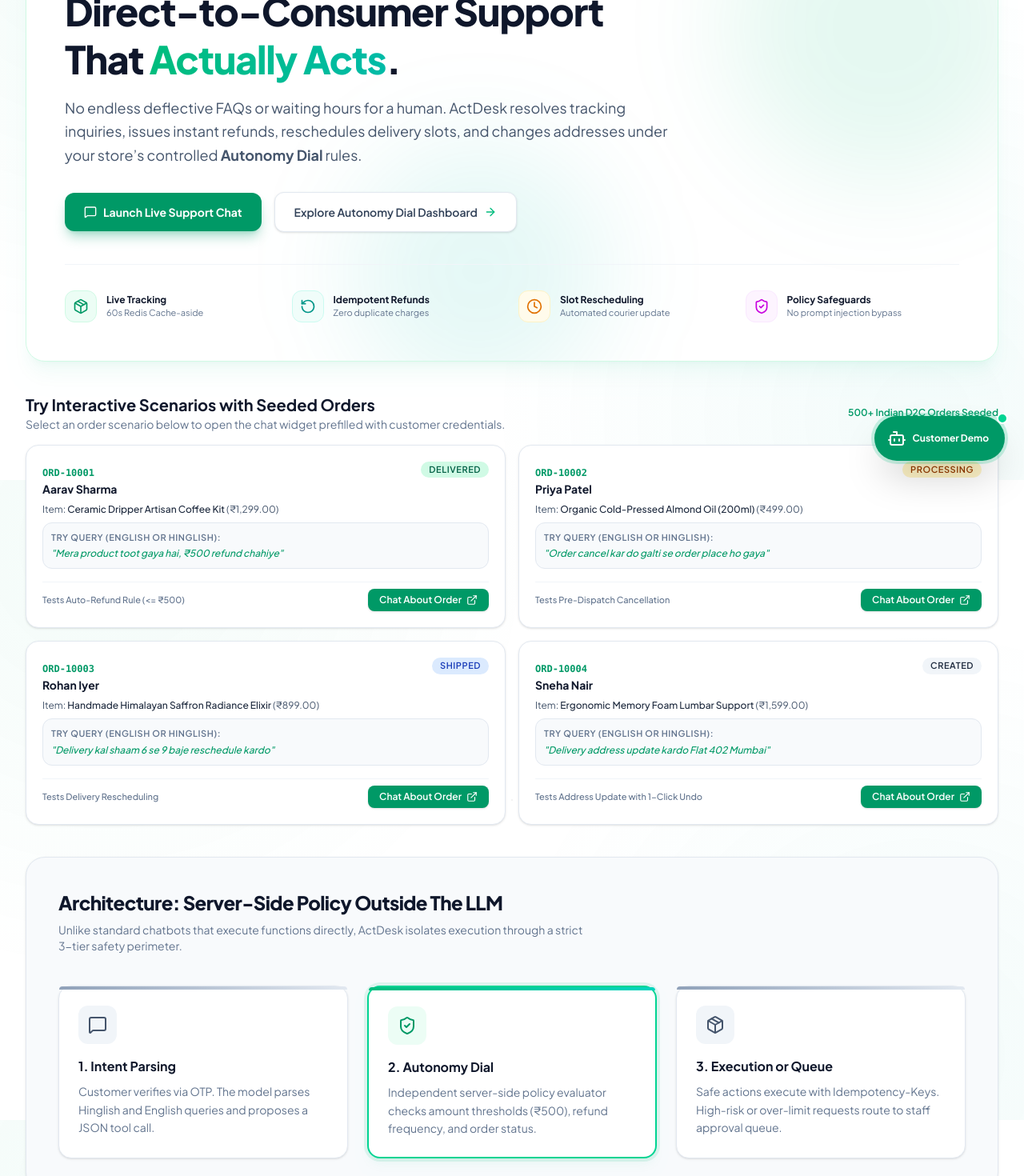
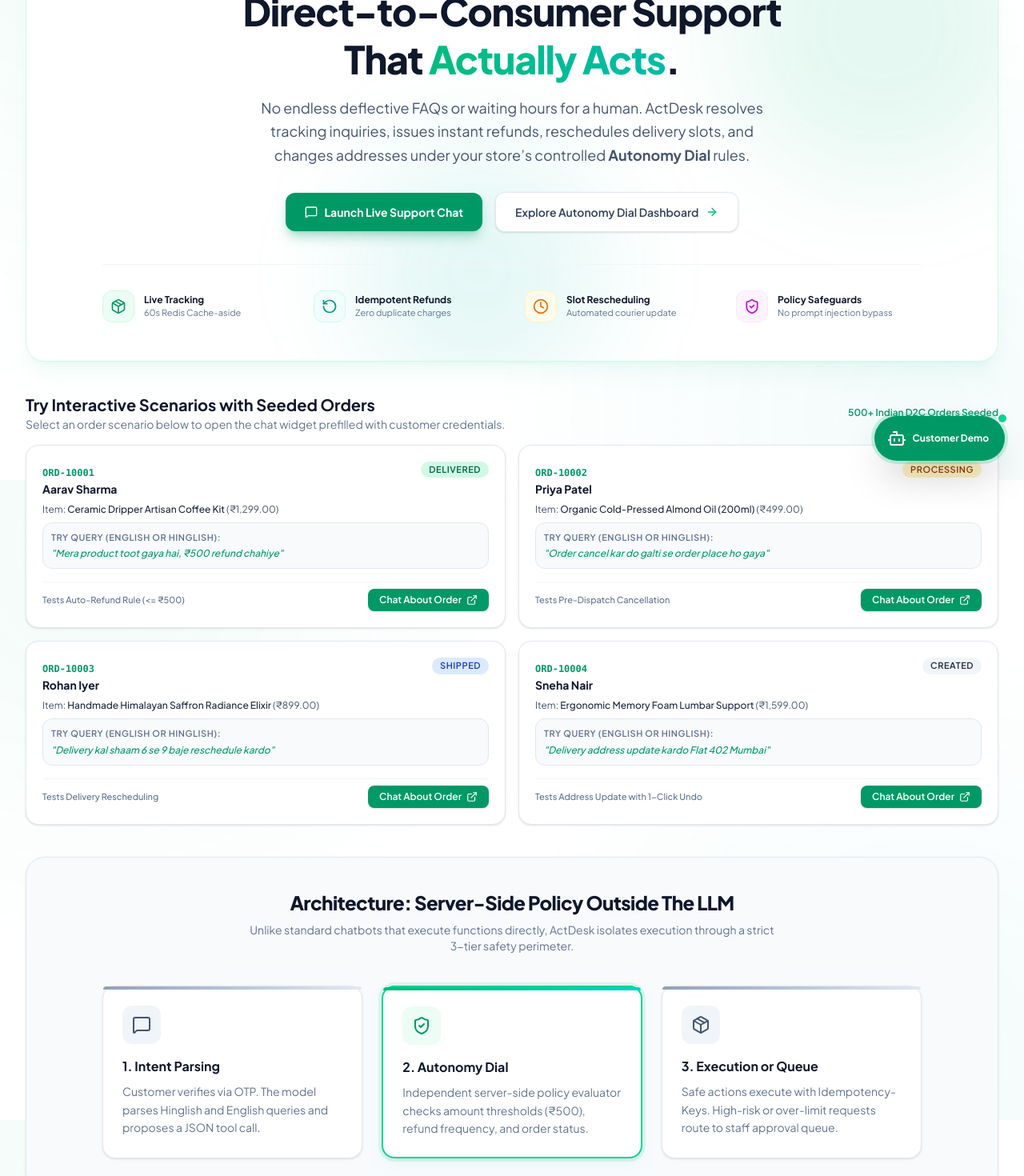
Before and after one commit to Ishleen337/ActDesk, a React (Vite) app in the folder frontend/: page / in a window 1280 px wide. Shown: the part 200-1670 px from the top of the page at 80% size. Built offline with nearby package versions, Linux system fonts and the light colour scheme.

Commit message:
Complete app

```diff
--- a/frontend/src/components/CustomerStorefront.jsx
+++ b/frontend/src/components/CustomerStorefront.jsx
@@ -24,29 +24,32 @@
 
   return (
     <div className="space-y-8 sm:space-y-10 pb-16 animate-fade-in">
-      {/* Hero Banner - CORRECTED PADDING */}
+
+      {/* Hero Banner - CENTERED FOR LARGE SCREENS */}
       <section className="relative overflow-hidden rounded-3xl bg-white dark:bg-slate-900/60 backdrop-blur-md border border-emerald-100 dark:border-slate-800 p-5 sm:p-8 md:p-12 shadow-xl shadow-emerald-500/5 transition-colors duration-300">
         <div className="absolute top-0 right-0 -mt-12 -mr-12 w-96 h-96 bg-emerald-500/10 rounded-full blur-3xl pointer-events-none"></div>
         <div className="absolute bottom-0 left-1/3 -mb-12 w-80 h-80 bg-teal-500/10 rounded-full blur-3xl pointer-events-none"></div>
 
-        <div className="relative z-10 max-w-3xl">
+        {/* Added mx-auto, text-center, flex flex-col items-center to center everything */}
+        <div className="relative z-10 max-w-3xl mx-auto text-center flex flex-col items-center">
+
           <div className="inline-flex items-center gap-2 px-3 py-1 rounded-full text-xs font-semibold bg-emerald-50 dark:bg-emerald-950/60 text-emerald-700 dark:text-emerald-400 border border-emerald-200 dark:border-emerald-800/80 mb-5">
             <Sparkles className="w-3.5 h-3.5 text-emerald-500" />
             <span>Autonomous Customer Care Powered by ActDesk</span>
           </div>
 
-          {/* CORRECTED HEADING SIZES & BREAK-WORDS */}
           <h1 className="text-2xl sm:text-4xl md:text-5xl font-extrabold tracking-tight leading-tight text-slate-900 dark:text-white break-words">
             Direct-to-Consumer Support That <span className="bg-gradient-to-r from-emerald-500 to-teal-500 bg-clip-text text-transparent">Actually Acts</span>.
           </h1>
 
-          <p className="mt-4 text-sm sm:text-base md:text-lg text-slate-600 dark:text-slate-300 leading-relaxed font-normal">
+          <p className="mt-4 text-sm sm:text-base md:text-lg text-slate-600 dark:text-slate-300 leading-relaxed font-normal max-w-2xl">
             No endless deflective FAQs or waiting hours for a human. ActDesk resolves tracking inquiries,
             issues instant refunds, reschedules delivery slots, and changes addresses under your store’s
             controlled <strong>Autonomy Dial</strong> rules.
           </p>
 
-          <div className="mt-8 flex flex-col sm:flex-row gap-3 sm:gap-4 items-start sm:items-center">
+          {/* Centered the buttons on desktop */}
+          <div className="mt-8 flex flex-col sm:flex-row gap-3 sm:gap-4 items-center justify-center w-full">
             <button
               onClick={() => openChat("ORD-10001", "+919876501000")}
               className="w-full sm:w-auto px-6 py-3.5 rounded-xl bg-emerald-600 hover:bg-emerald-500 text-white font-bold text-sm transition shadow-lg shadow-emerald-600/30 flex items-center justify-center gap-2 group"
@@ -65,8 +68,8 @@
           </div>
         </div>
 
-        {/* Feature Highlights Grid */}
-        <div className="relative z-10 mt-8 sm:mt-10 grid grid-cols-1 sm:grid-cols-2 lg:grid-cols-4 gap-4 border-t border-slate-100 dark:border-slate-800 pt-6 sm:pt-8">
+        {/* Feature Highlights Grid - Added max-w-5xl and mx-auto to center the grid */}
+        <div className="relative z-10 mt-8 sm:mt-10 grid grid-cols-1 sm:grid-cols-2 lg:grid-cols-4 gap-6 sm:gap-8 border-t border-slate-100 dark:border-slate-800 pt-8 max-w-5xl mx-auto text-left">
           <div className="flex items-center gap-3">
             <div className="w-10 h-10 rounded-xl bg-emerald-50 dark:bg-emerald-950/60 border border-emerald-100 dark:border-emerald-900 flex items-center justify-center text-emerald-600 dark:text-emerald-400 shrink-0">
               <Package className="w-5 h-5" />
@@ -185,7 +188,7 @@
 
       {/* How Autonomy Works Diagram */}
       <section className="relative overflow-hidden bg-slate-50 dark:bg-slate-900/40 rounded-3xl p-5 sm:p-10 border border-slate-200 dark:border-slate-800 shadow-sm">
-        <div className="max-w-2xl mb-8 sm:mb-10">
+        <div className="max-w-2xl mb-8 sm:mb-10 mx-auto text-center">
           <h2 className="text-xl sm:text-2xl font-extrabold text-slate-900 dark:text-white tracking-tight mb-2">
             Architecture: Server-Side Policy Outside The LLM
           </h2>
@@ -194,7 +197,7 @@
           </p>
         </div>
 
-        <div className="grid grid-cols-1 md:grid-cols-3 gap-6">
+        <div className="grid grid-cols-1 md:grid-cols-3 gap-6 max-w-5xl mx-auto">
           <div className="relative group bg-white dark:bg-slate-900/80 backdrop-blur-md p-5 sm:p-6 rounded-2xl border border-slate-200 dark:border-slate-800 shadow-sm hover:shadow-lg transition-all duration-300 hover:-translate-y-1">
             <div className="absolute top-0 left-0 w-full h-1 bg-gradient-to-r from-slate-400 to-slate-200 dark:from-slate-700 dark:to-slate-600 rounded-t-2xl" />
             <div className="w-12 h-12 rounded-xl bg-slate-100 dark:bg-slate-800 text-slate-600 dark:text-slate-300 flex items-center justify-center mb-4">
```
